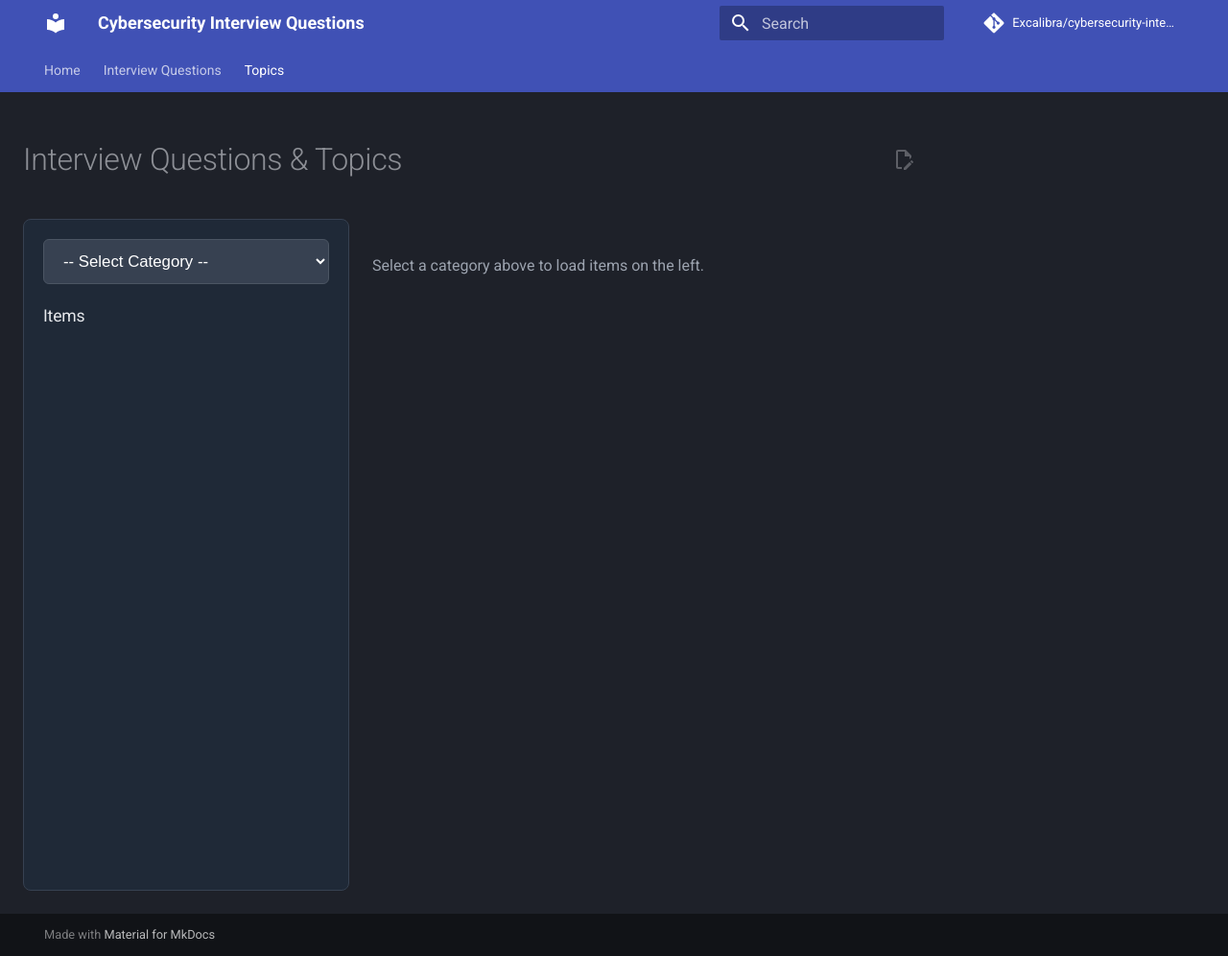
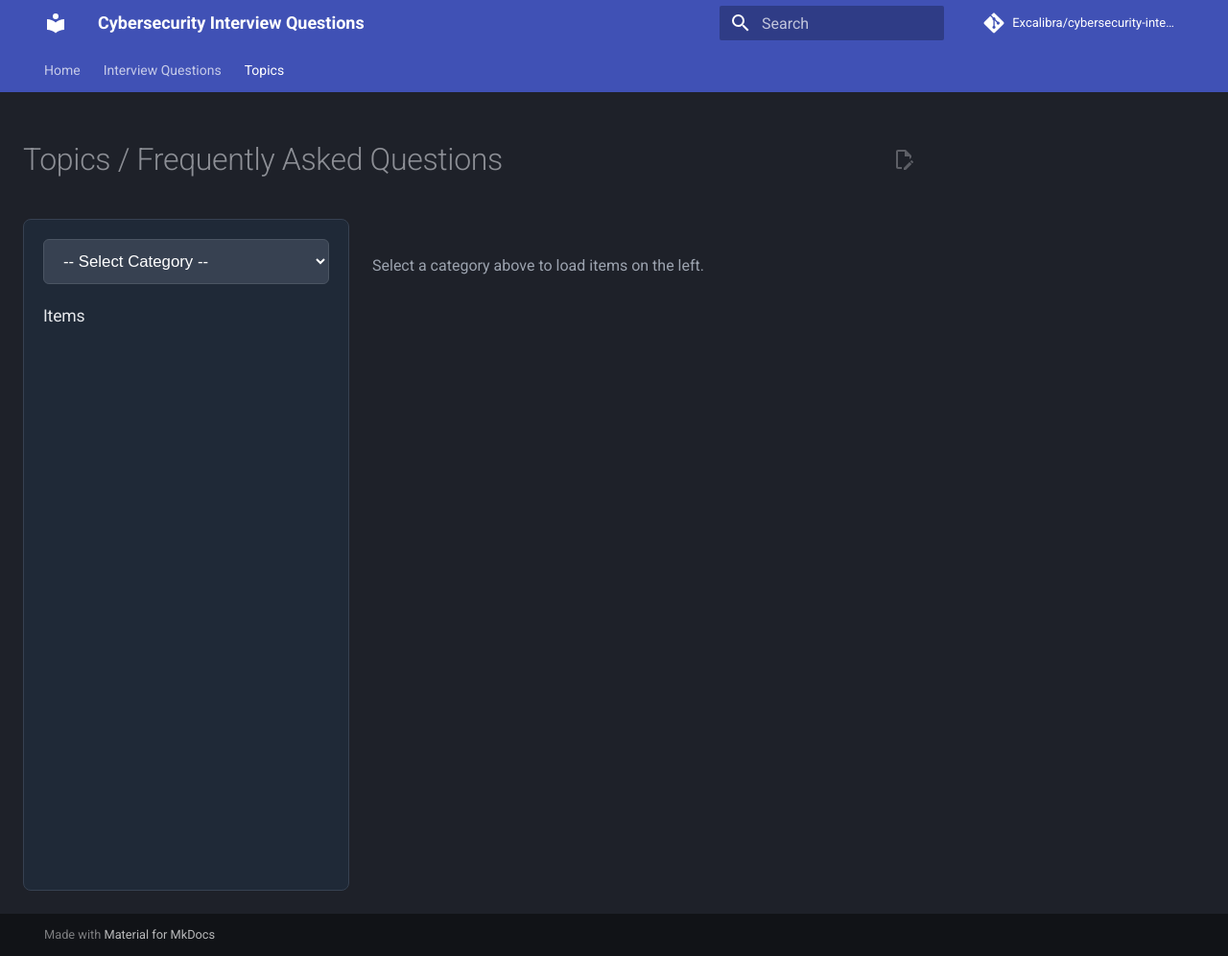
Before and after one commit to Excalibra/cybersecurity-interview-questions, an MkDocs documentation site: the page built from docs/topics/index.md, in a window 1280 px wide and 996 px high. Shown: the whole window at 96% size. Built offline with MkDocs 1.6.1 and Material for MkDocs 9.7.7, drawn with Linux system fonts in a browser that asks for light colours; comment, search, counter and statistics services are not loaded.

Commit message:
Update index.md

```diff
--- a/docs/topics/index.md
+++ b/docs/topics/index.md
@@ -1,4 +1,4 @@
-# Interview Questions & Topics
+# Topics / Frequently Asked Questions
 
 <div style="display: flex; gap: 24px; align-items: flex-start;">
 <!-- Dynamic Left Sidebar -->
```
